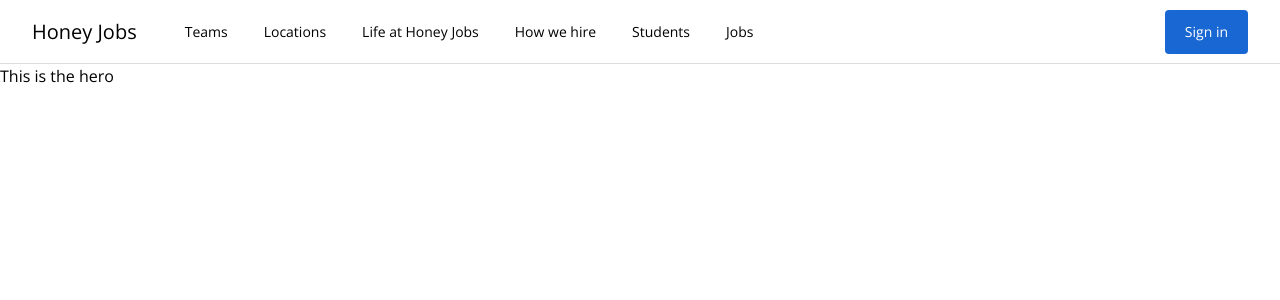
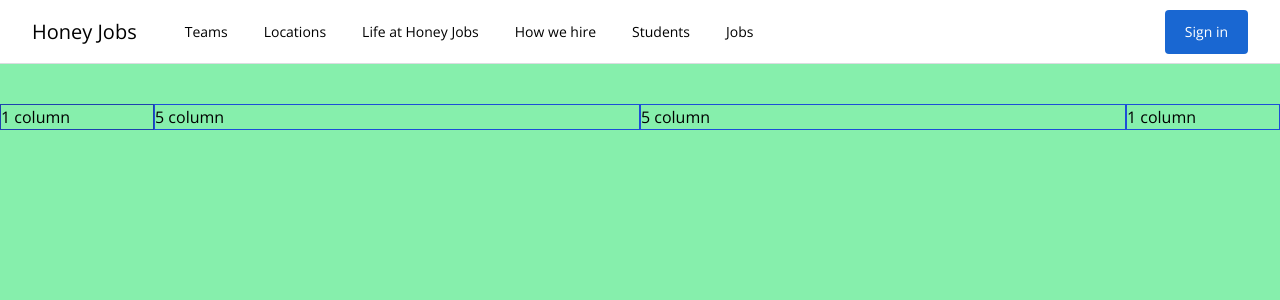
Before and after one commit to jalenh1/job-search-vue-app, a Vue app: page / in a window 1280 px wide. Shown: the top 300 px of the page. Built offline with nearby package versions, Linux system fonts and the light colour scheme.

Commit message:
style hero section and work on setting up the grid layout

```diff
--- a/src/components/TheHero.vue
+++ b/src/components/TheHero.vue
@@ -1,6 +1,13 @@
 <template>
   <main>
-    <section>This is the hero</section>
+    <section class="flex h-screen flex-col bg-green-300 pb-20 pt-10">
+      <div class="grid-col-12 grid">
+        <div class="col-span-1 col-start-1 border border-blue-800">1 column</div>
+        <div class="col-span-5 col-start-2 border border-blue-700">5 column</div>
+        <div class="col-span-5 col-start-7 border border-blue-700">5 column</div>
+        <div class="col-span-1 col-start-12 border border-blue-700">1 column</div>
+      </div>
+    </section>
   </main>
 </template>
 
```
